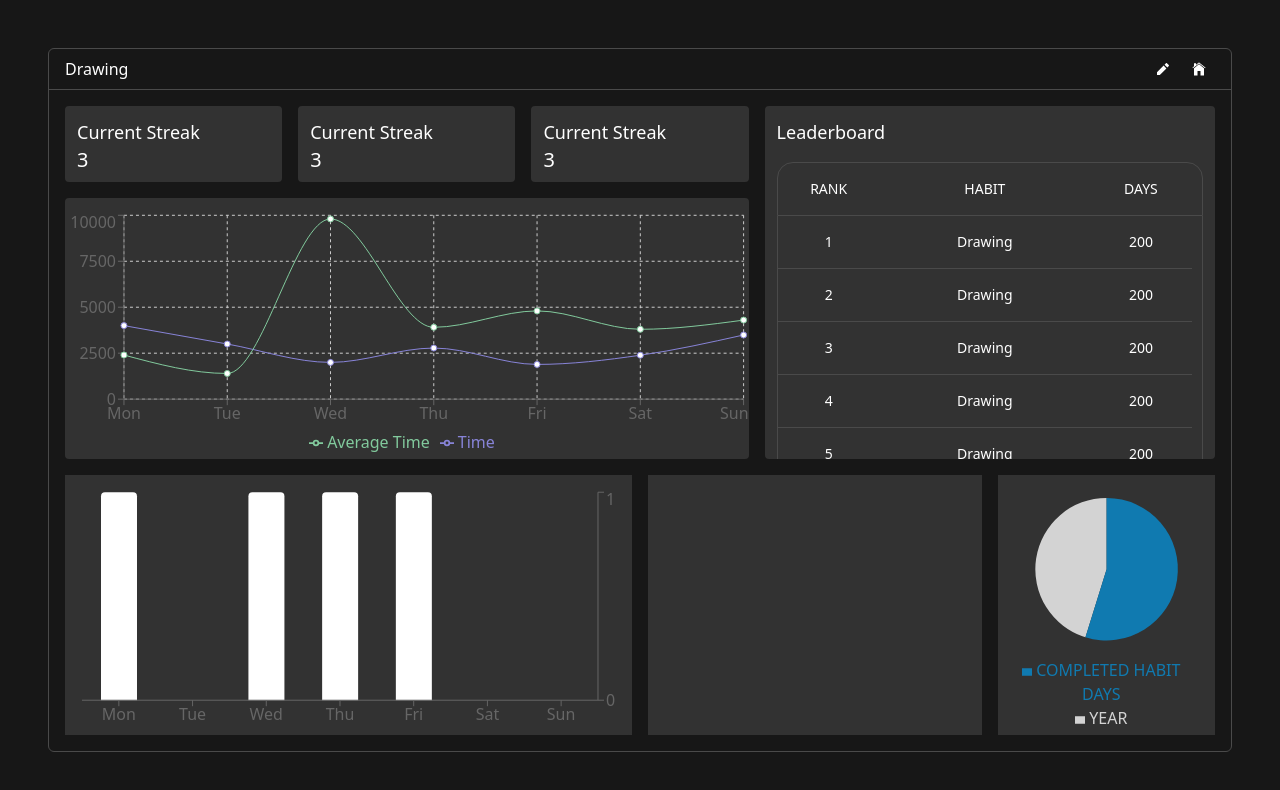
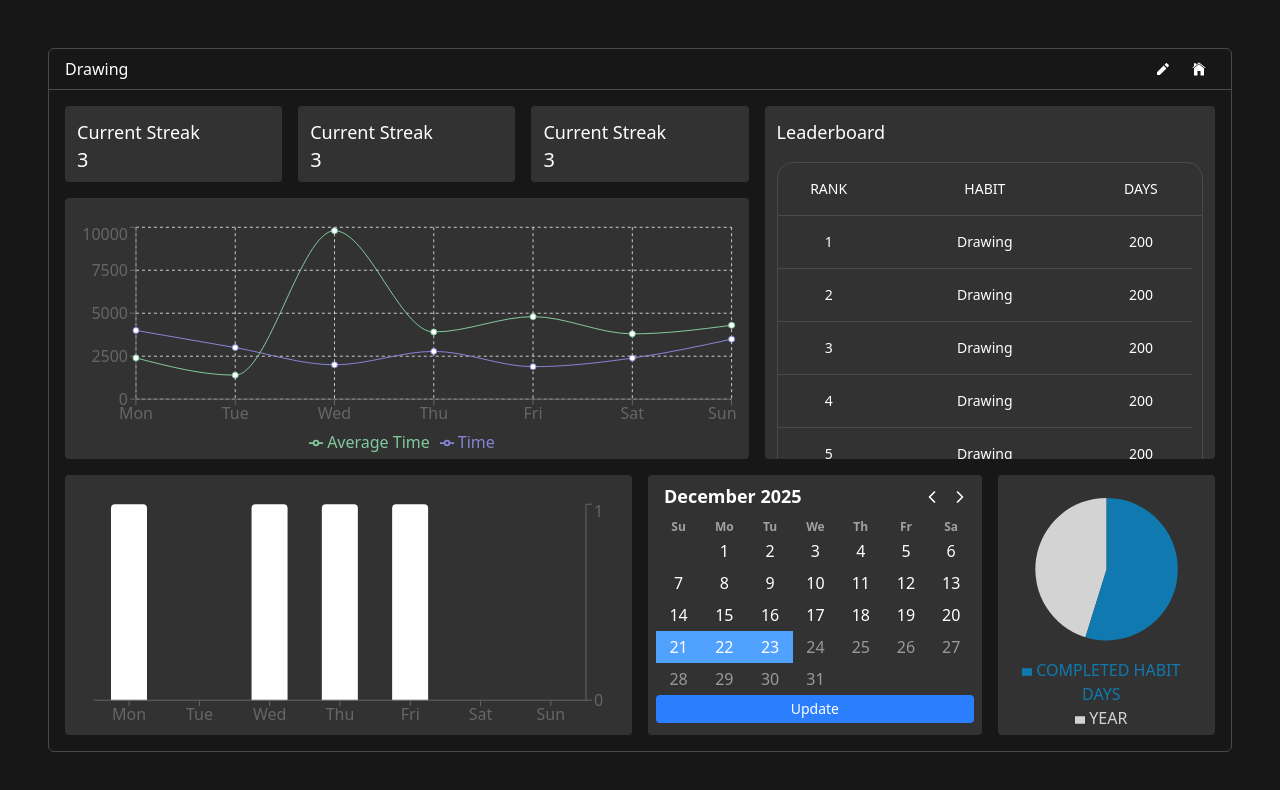
Before and after one commit to hussainali003/Progress-Tracker-Web, a React (Vite) app: page /habit/1 in a window 1280 px wide. Shown: the top 790 px of the page. Built offline with nearby package versions, Linux system fonts and the light colour scheme; sample sign-in values are in the browser's storage.

Commit message:
add: calendar in habitDetail

```diff
--- /dev/null
+++ b/src/Pages/HabitDetail/components/Calendar.jsx
@@ -0,0 +1,38 @@
+import { DayPicker, getDefaultClassNames } from "react-day-picker";
+
+import { NextMonthButton, PreviousMonthButton } from "./CalendarNavButton";
+
+const getDateString = (offset) => {
+  const date = new Date();
+  date.setDate(date.getDate() - offset);
+  return date;
+};
+
+export default function Calendar() {
+  const defaultClassNames = getDefaultClassNames();
+
+  return (
+    <DayPicker
+      components={{
+        PreviousMonthButton,
+        NextMonthButton,
+      }}
+      mode="multiple"
+      disabled={{ after: new Date() }}
+      selected={[getDateString(0), getDateString(1), getDateString(2)]}
+      classNames={{
+        root: `${defaultClassNames.root} text-white`,
+        months: `h-full relative flex flex-wrap gap-8`,
+        month: `w-full `,
+        month_grid: "w-full",
+        weeks: "gap-4",
+        month_caption: `${defaultClassNames.month_caption} p-2`,
+        weekday: "text-center text-neutral-400 text-xs",
+        day: `text-center py-1 hover:bg-neutral-700`,
+        day_button: `w-full h-full text-center cursor-pointer`,
+        today: "text-blue-400",
+        selected: "!text-white border-none  !bg-blue-400",
+      }}
+    />
+  );
+}
--- /dev/null
+++ b/src/Pages/HabitDetail/components/CalendarNavButton.jsx
@@ -0,0 +1,27 @@
+import { FiChevronLeft, FiChevronRight } from "react-icons/fi";
+
+export function PreviousMonthButton({ onClick, disabled }) {
+  return (
+    <button
+      type="button"
+      onClick={onClick}
+      disabled={disabled}
+      className="flex items-center justify-center p-1 rounded text-white hover:bg-neutral-700 disabled:opacity-30"
+    >
+      <FiChevronLeft size={20} />
+    </button>
+  );
+}
+
+export function NextMonthButton({ onClick, disabled }) {
+  return (
+    <button
+      type="button"
+      onClick={onClick}
+      disabled={disabled}
+      className="flex items-center justify-center p-1 rounded text-white hover:bg-neutral-700 disabled:opacity-30"
+    >
+      <FiChevronRight size={20} />
+    </button>
+  );
+}
--- /dev/null
+++ b/src/Pages/HabitDetail/components/HabitUpdateCompletedDateModal.jsx
@@ -0,0 +1,67 @@
+import { useState } from "react";
+
+import { AiOutlineWarning } from "react-icons/ai";
+import Modal from "react-modal";
+
+export default function HabitUpdateCompletedDateModal({
+  isHabitUpdateCompletedDateModalOpen,
+  onHabitUpdateCompletedDateModalClose,
+}) {
+  const [isLoading, setIsLoading] = useState(false);
+
+  const handleUpdateCompletedDays = async () => {
+    setIsLoading(true);
+
+    setTimeout(() => {
+      setIsLoading(false);
+      onHabitUpdateCompletedDateModalClose();
+    }, 1000);
+  };
+
+  return (
+    <Modal
+      isOpen={isHabitUpdateCompletedDateModalOpen}
+      ariaHideApp={false}
+      style={{
+        overlay: { backgroundColor: "rgba(0, 0, 0, 0.75)" },
+        content: {
+          top: "43%",
+          bottom: "42%",
+          left: "35%",
+          right: "35%",
+          border: "none",
+          padding: 0,
+          backgroundColor: "#1A1A1A",
+        },
+      }}
+    >
+      <div className="h-full flex flex-col text-white">
+        <div className="p-4 border-b border-[#333333]">
+          <div className="flex items-center gap-2 ">
+            <AiOutlineWarning className="text-yellow-400 text-2xl" />
+            <p className="text-lg">Confirmation</p>
+          </div>
+          <p className="ml-8 text-xs">Are you sure you want to update the completed habit days.</p>
+        </div>
+        <div className="flex items-center justify-end  gap-2 p-3">
+          <button
+            type="button"
+            disabled={isLoading}
+            className="p-2 font-semibold text-xs rounded hover:bg-white/10 cursor-pointer disabled:cursor-not-allowed"
+            onClick={onHabitUpdateCompletedDateModalClose}
+          >
+            Cancel
+          </button>
+          <button
+            type="button"
+            disabled={isLoading}
+            className="p-2 font-semibold text-xs text-yellow-500 border rounded border-yellow-500/50 bg-yellow-800/20 hover:bg-yellow-500/20 cursor-pointer disabled:cursor-not-allowed"
+            onClick={handleUpdateCompletedDays}
+          >
+            Update
+          </button>
+        </div>
+      </div>
+    </Modal>
+  );
+}
--- a/src/Pages/HabitDetail/index.jsx
+++ b/src/Pages/HabitDetail/index.jsx
@@ -5,7 +5,9 @@ import { useState } from "react";
 import AverageHabitTimeChart from "./charts/AverageHabitTimeChart";
 import HabitYearChart from "./charts/HabitYearChart";
 import WeeklyHabitChart from "./charts/WeeklyHabitChart";
+import Calendar from "./components/Calendar";
 import Card from "./components/Card";
+import HabitUpdateCompletedDateModal from "./components/HabitUpdateCompletedDateModal";
 import Header from "./components/Header";
 import HabitDetailModal from "./components/modal";
 
@@ -46,6 +48,8 @@ export default function HabitDetail() {
   // const { habitId } = useParams();
 
   const [isModalOpen, setIsModalOpen] = useState(false);
+  const [isHabitUpdateCompletedDateModalOpen, setIsHabitUpdateCompletedDateModalOpen] =
+    useState(false);
 
   return (
     <div className="h-full w-full flex bg-[#171717] p-12">
@@ -88,18 +92,31 @@ export default function HabitDetail() {
               ))}
             </div>
           </div>
-          <div className="row-span-3 col-span-6">
+          <div className="row-span-3 col-span-6 rounded px-3 pt-3 bg-[#323232]">
             <AverageHabitTimeChart />
           </div>
-          <div className="row-span-3 col-span-5 bg-[#323232]">
+          <div className="row-span-3 col-span-5 rounded px-3 pt-3 bg-[#323232]">
             <WeeklyHabitChart />
           </div>
-          <div className="row-span-3 col-span-3 bg-[#323232]"></div>
-          <div className="row-span-3 col-span-2 bg-[#323232]">
+          <div className="row-span-3 col-span-3 flex flex-1 flex-col px-2 rounded bg-[#323232]">
+            <Calendar />
+            <button
+              type="button"
+              onClick={() => setIsHabitUpdateCompletedDateModalOpen(true)}
+              className="mb-3 mt-auto py-1 rounded cursor-pointer bg-blue-500"
+            >
+              <p className="font-medium text-sm text-center text-white">Update</p>
+            </button>
+          </div>
+          <div className="row-span-3 col-span-2 rounded bg-[#323232]">
             <HabitYearChart />
           </div>
         </div>
         <HabitDetailModal isModalOpen={isModalOpen} onClose={() => setIsModalOpen(false)} />
+        <HabitUpdateCompletedDateModal
+          isHabitUpdateCompletedDateModalOpen={isHabitUpdateCompletedDateModalOpen}
+          onHabitUpdateCompletedDateModalClose={() => setIsHabitUpdateCompletedDateModalOpen(false)}
+        />
       </div>
     </div>
   );
```
